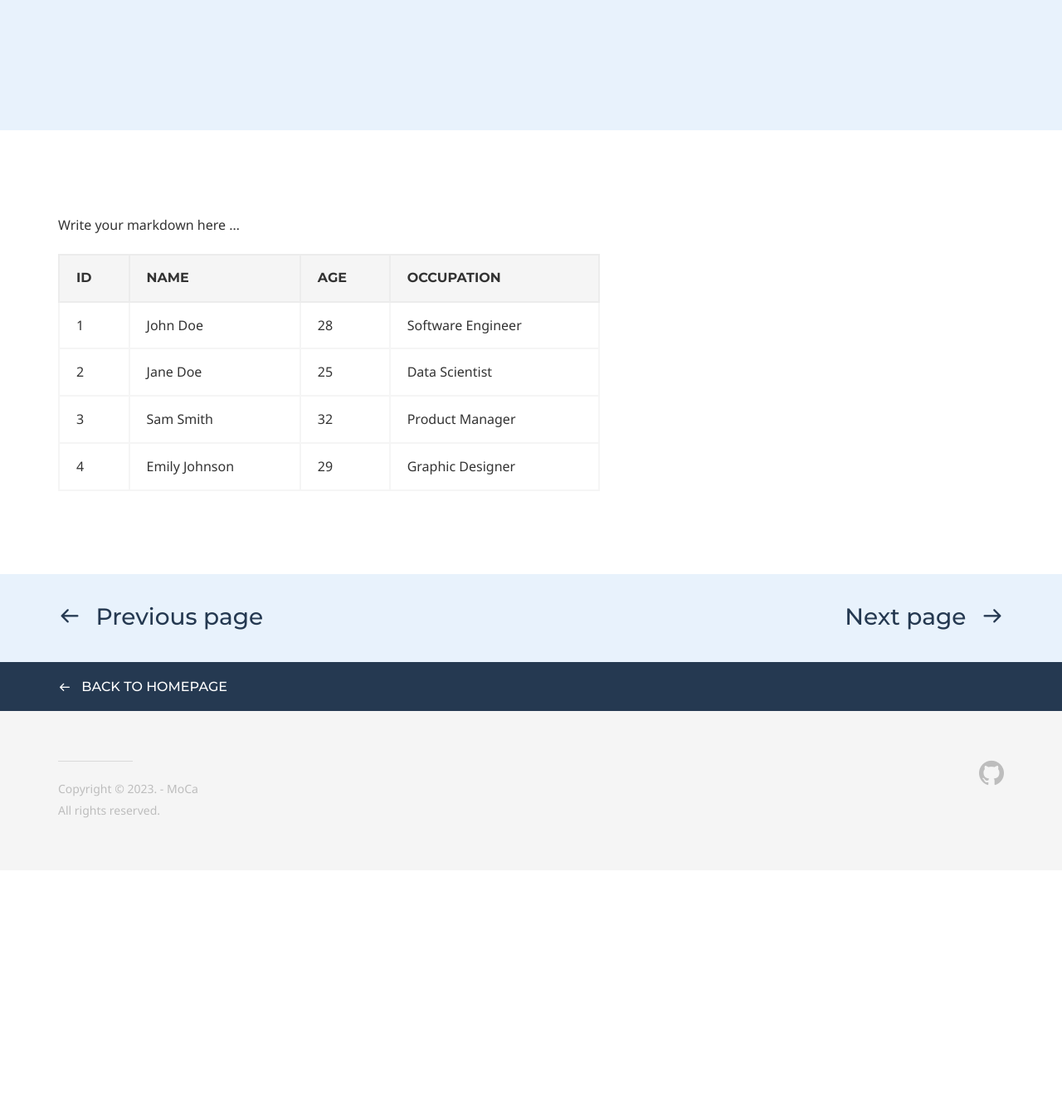
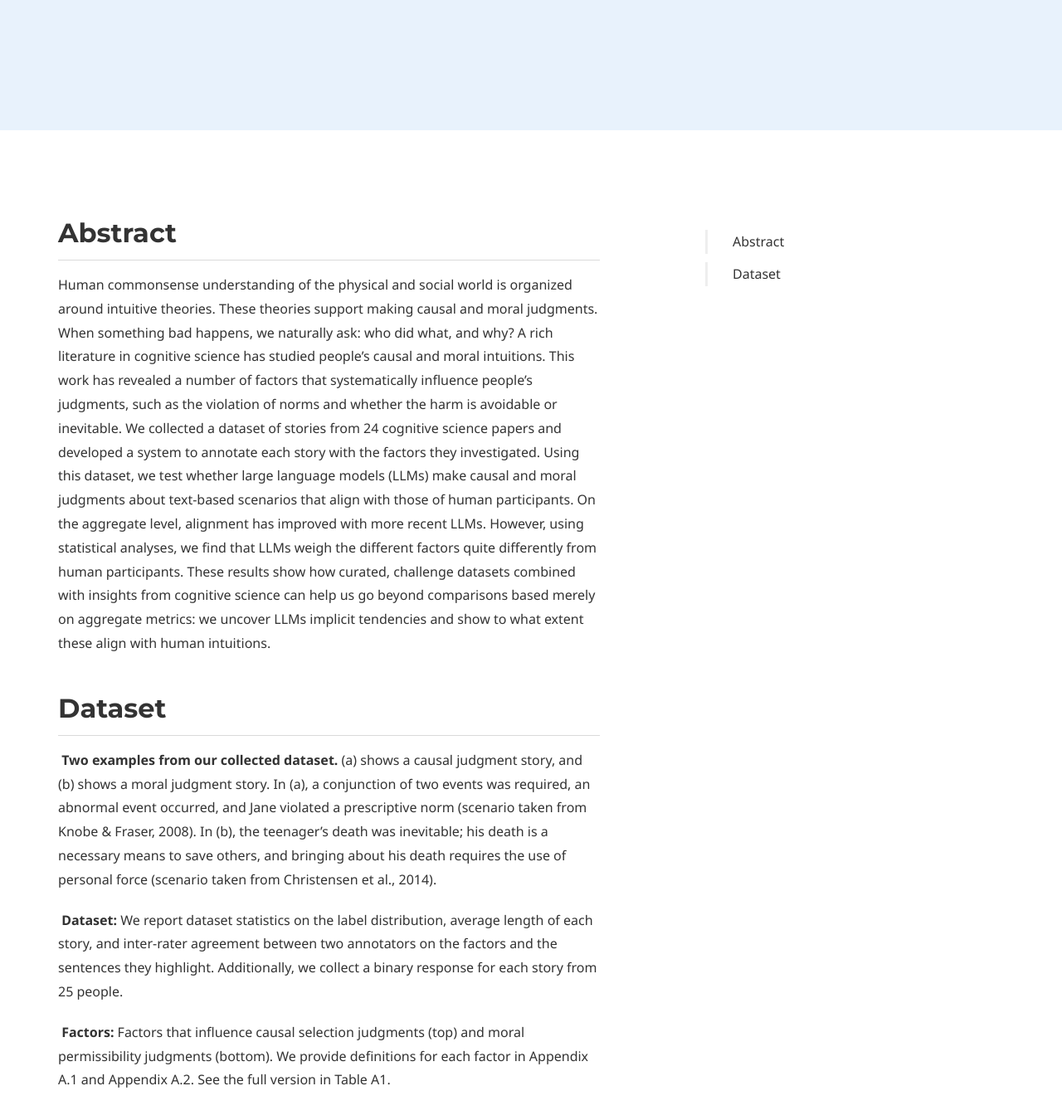
Before and after one commit to moca-llm/moca-llm.github.io, a Jekyll site: the page built from default.md, in a window 1280 px wide and 1400 px high, scrolled down 437 px. Shown: the top 1350 px of the window at 83% size. Built offline with Jekyll 4.4.1, drawn with Linux system fonts in a browser that asks for light colours; some web fonts are replaced; before the commit the page ends 1486 px from its top, so only the background shows below that.

Commit message:
abstract + data description

```diff
--- a/default.md
+++ b/default.md
@@ -28,11 +28,17 @@ page_nav:
         url: '#'
 ---
 
-Write your markdown here ...
+## Abstract
 
-| ID  | Name          | Age | Occupation     |
-|-----|---------------|-----|----------------|
-| 1   | John Doe      | 28  | Software Engineer |
-| 2   | Jane Doe      | 25  | Data Scientist |
-| 3   | Sam Smith     | 32  | Product Manager |
-| 4   | Emily Johnson | 29  | Graphic Designer |
+Human commonsense understanding of the physical and social world is organized around intuitive theories. These theories support making causal and moral judgments. When something bad happens, we naturally ask: who did what, and why? A rich literature in cognitive science has studied people's causal and moral intuitions. This work has revealed a number of factors that systematically influence people's judgments, such as the violation of norms and whether the harm is avoidable or inevitable. We collected a dataset of stories from 24 cognitive science papers and developed a system to annotate each story with the factors they investigated. Using this dataset, we test whether large language models (LLMs) make causal and moral judgments about text-based scenarios that align with those of human participants. On the aggregate level, alignment has improved with more recent LLMs. However, using statistical analyses, we find that LLMs weigh the different factors quite differently from human participants. These results show how curated, challenge datasets combined with insights from cognitive science can help us go beyond comparisons based merely on aggregate metrics: we uncover LLMs implicit tendencies and show to what extent these align with human intuitions.
+
+## Dataset
+
+![](./images/data_example.png)
+**Two examples from our collected dataset.** (a) shows a causal judgment story, and (b) shows a moral judgment story. In (a), a conjunction of two events was required, an abnormal event occurred, and Jane violated a prescriptive norm (scenario taken from Knobe & Fraser, 2008). In (b), the teenager’s death was inevitable; his death is a necessary means to save others, and bringing about his death requires the use of personal force (scenario taken from Christensen et al., 2014).
+
+![](./images/data_dist.png)
+**Dataset:** We report dataset statistics on the label distribution, average length of each story, and inter-rater agreement between two annotators on the factors and the sentences they highlight. Additionally, we collect a binary response for each story from 25 people.
+
+![](./images/factor.png)
+**Factors:** Factors that influence causal selection judgments (top) and moral permissibility judgments (bottom). We provide definitions for each factor in Appendix A.1 and Appendix A.2. See the full version in Table A1.
```
Also changed, not shown: images/data_dist.png (added), images/data_example.png (added), images/factor.png (added).
